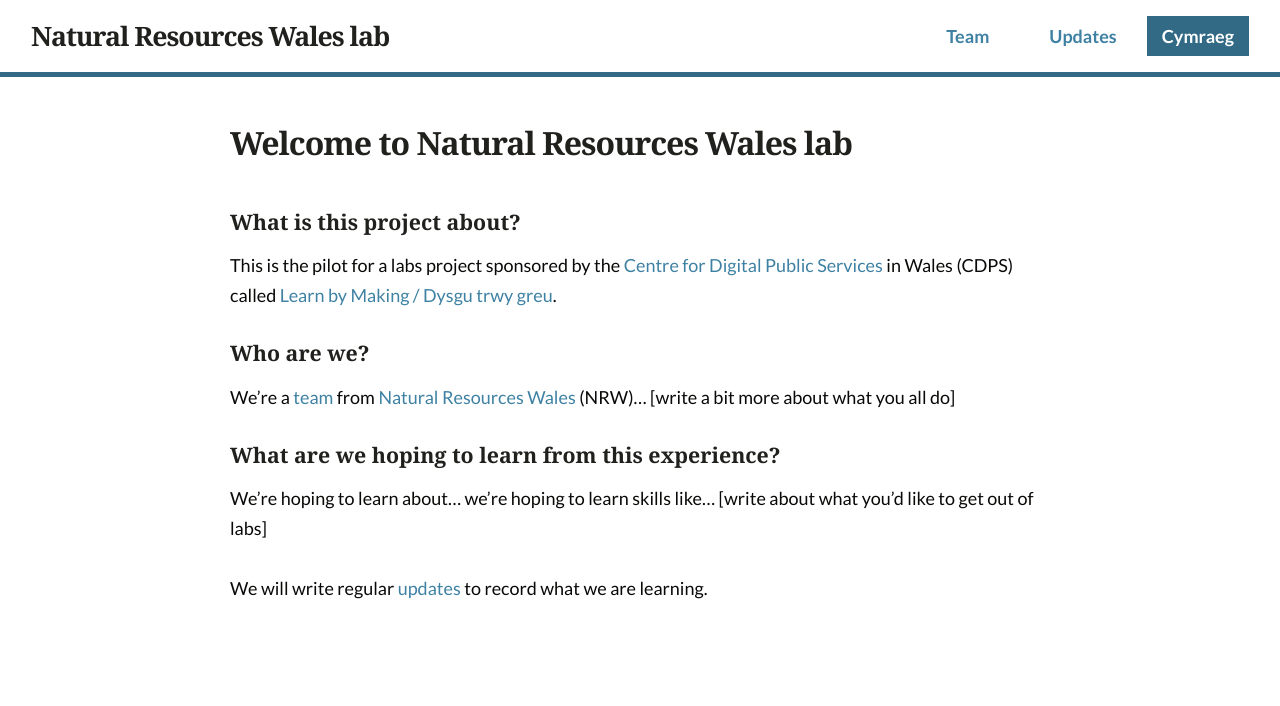
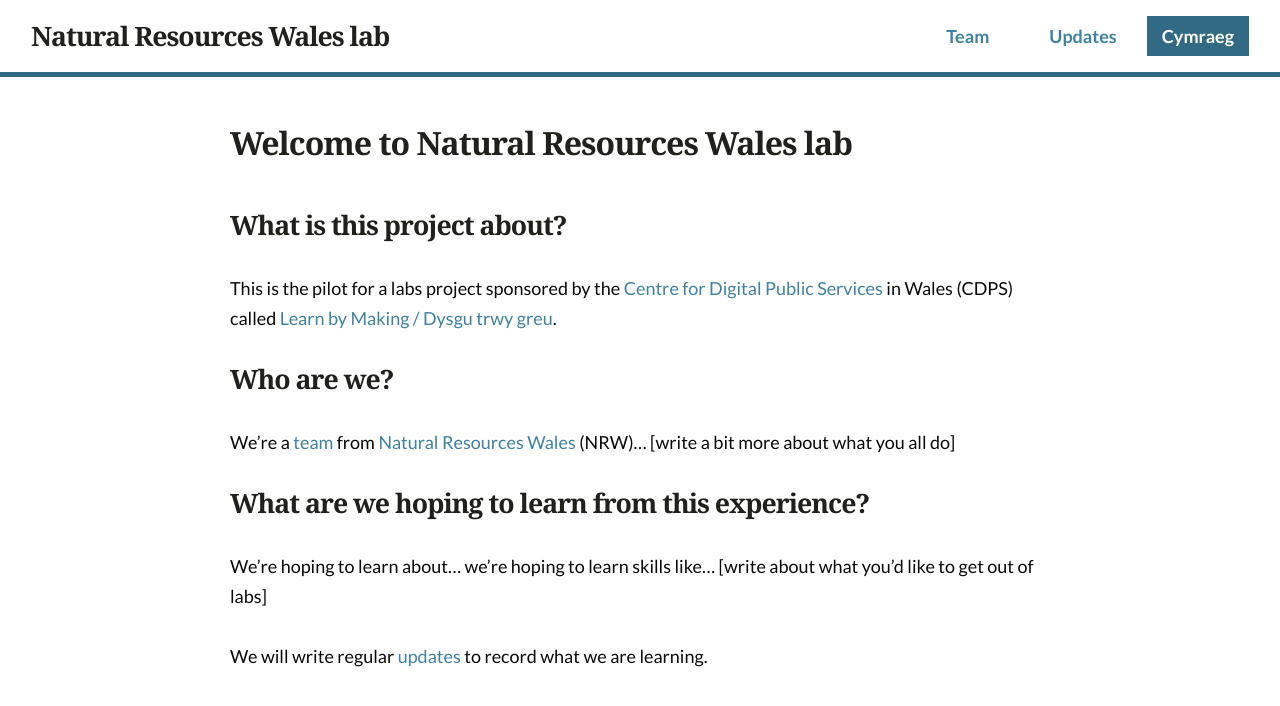
Before and after one commit to OwainJenkins/test-.github.io, a Jekyll site: the page built from en/index.md, in a window 1280 px wide. Shown: the top 706 px of the page. Built offline with Jekyll 4.4.1, drawn with Linux system fonts in a browser that asks for light colours; our own code applies the rules of GitHub Pages for plain Markdown files.

```diff
--- a/en/index.md
+++ b/en/index.md
@@ -5,15 +5,15 @@ ref: index
 hidetitle: True
 ---
 
-### What is this project about?
+## What is this project about?
 
 This is the pilot for a labs project sponsored by the [Centre for Digital Public Services](https://digitalpublicservices.gov.wales/) in Wales (CDPS) called [Learn by Making / Dysgu trwy greu](https://learnbymaking.wales/en/).
 
-### Who are we?
+## Who are we?
 
 We’re a [team](/test-.github.io/en/team) from [Natural Resources Wales](https://naturalresources.wales/?lang=en) (NRW)... [write a bit more about what you all do]
 
-### What are we hoping to learn from this experience?
+## What are we hoping to learn from this experience?
 
 We’re hoping to learn about… we’re hoping to learn skills like… [write about what you’d like to get out of labs]
 
```
